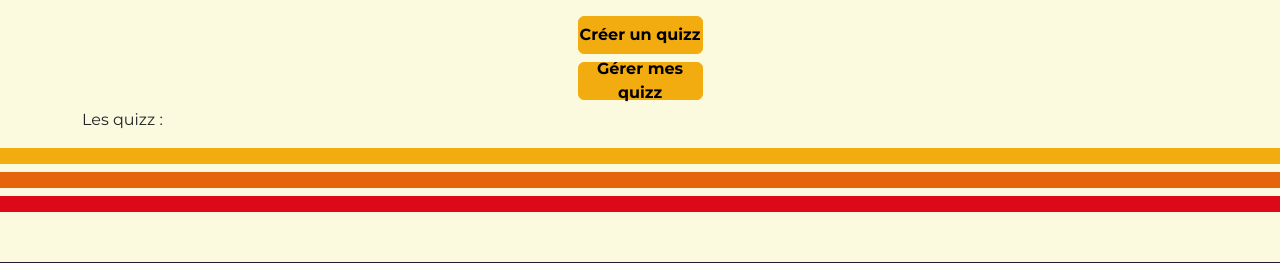
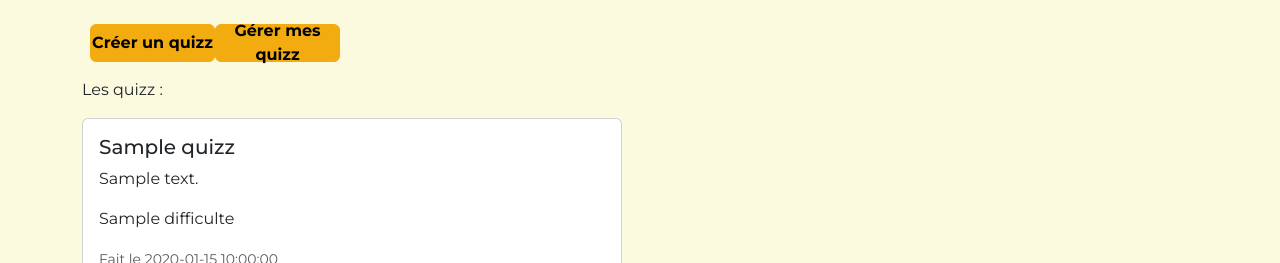
Before and after one commit to maximeBourciez/VideoHomeShare-Groupe5, a PHP site: template templates/quizz.html.twig in a window 1280 px wide. Shown: the part 102-365 px from the top of the page. Run offline with PHP 8.4, Linux system fonts and the light colour scheme; the template is opened without the code that fills it: most values are stand-ins (such as "Sample title", 1, 10 or a date in 2020); some libraries are stand-ins or nearby versions.

Commit message:
Commencement de la création de la page

```diff
--- a/templates/quizz.html.twig
+++ b/templates/quizz.html.twig
@@ -10,10 +10,25 @@
 	<main class="">
 		<div class="container">
             <img src="{{ constant('WEBSITE_LOGO') }}" height="95" width="155" alt="VHS Logo" class="mx-auto my-2">
-            <button class="btn btn-myprimary my-2 mx-auto">Créer un quizz</button>
-            <button class="btn btn-myprimary my-2 mx-auto">Gérer mes quizz</button>
-            <p> Les quizz : </p>
-
+			<br>
+			<div class="d-inline-flex p-2">
+				<button class="btn btn-myprimary my-2 mx-auto">Créer un quizz</button>
+				<button class="btn btn-myprimary my-2 mx-auto">Gérer mes quizz</button>
+            </div>
+			<p> Les quizz : </p>
+			<div class="card mb-3" style="max-width: 540px;">
+				<div class="col-md-8">
+				<div class="card-body">
+					<h5 class="card-title">{{ quizz.titre }}</h5>
+					<p class="card-text">{{ quizz.description }}</p>
+					<p class="card-text">{{ quizz.difficulte }}</p>
+					<p class="card-text"><small class="text-body-secondary">Fait le {{ quizz.dateC }}</small></p>
+					<p class="card-text"><small class="text-body-secondary">Par {{ quizz.idUtilisateur }}</small></p>
+					<a href="#" class="btn btn-myprimary">Jouer</a>
+				</div>
+				</div>
+			</div>
+			</div>
 		</div>
 	</main>
 
```
